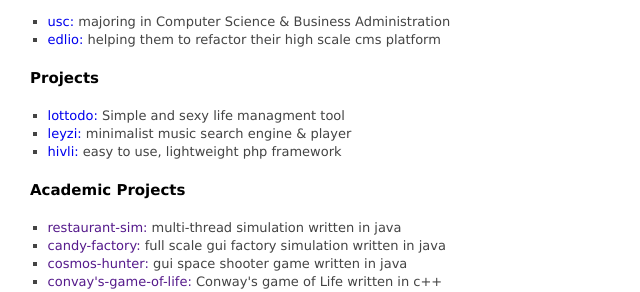
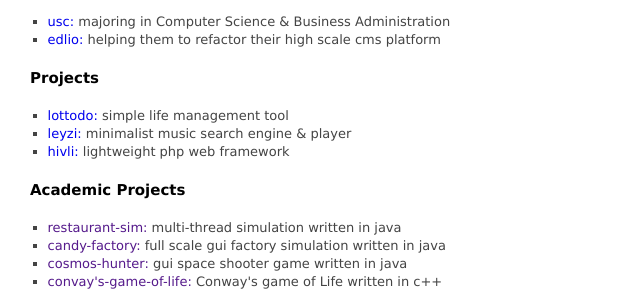
Before and after one commit to oguzbilgic/oguzbilgic.github.com, a Jekyll site: the page built from index.html, in a window 1280 px wide. Shown: the part 257-549 px from the top of the page, without its empty margins (0-640 px from the left). Built offline with Jekyll 4.4.1, drawn with Linux system fonts in a browser that asks for light colours; Markdown is read by kramdown in place of the engine named in the settings.

Commit message:
Fix typo on index.html

```diff
--- a/index.html
+++ b/index.html
@@ -19,9 +19,9 @@
 
   <h2>Projects</h2>
   <ul class="posts">
-    <li><a href="http://lottodo.heroku.com/">lottodo:</a> Simple and sexy life managment tool</li>
+    <li><a href="http://lottodo.heroku.com/">lottodo:</a> simple life management tool</li>
     <li><a href="http://leyzi.heroku.com/">leyzi:</a> minimalist music search engine & player</li>
-    <li><a href="http://github.com/oguzbilgic/hivli/">hivli:</a> easy to use, lightweight php framework</li>
+    <li><a href="http://github.com/oguzbilgic/hivli/">hivli:</a> lightweight php web framework</li>
   </ul>
 
   <h2>Academic Projects</h2>
```
